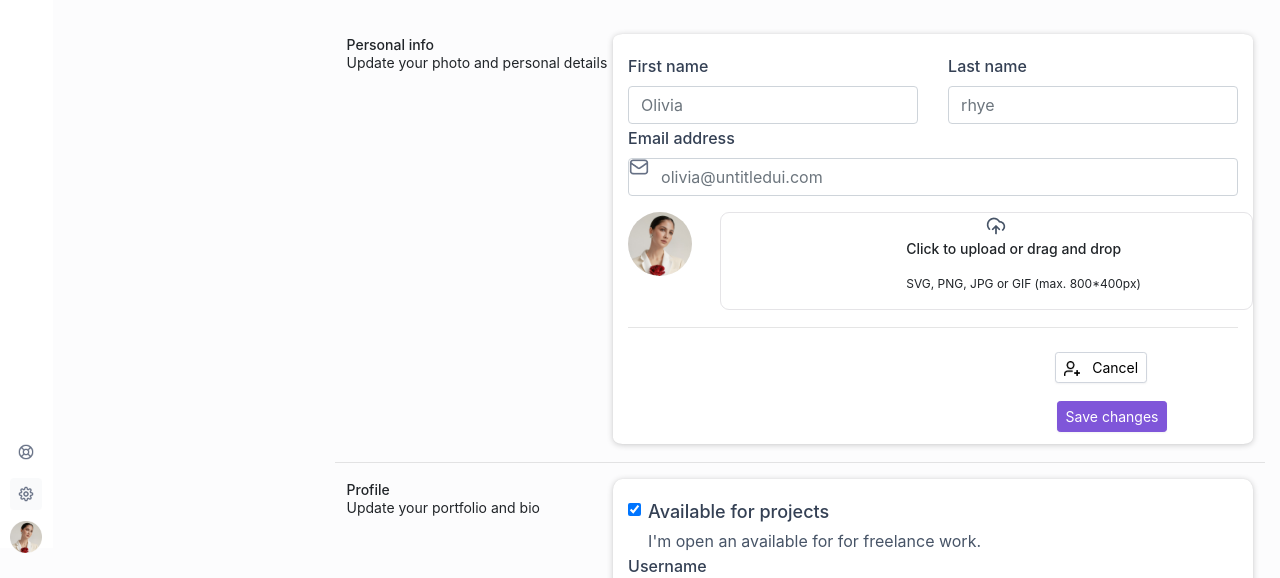
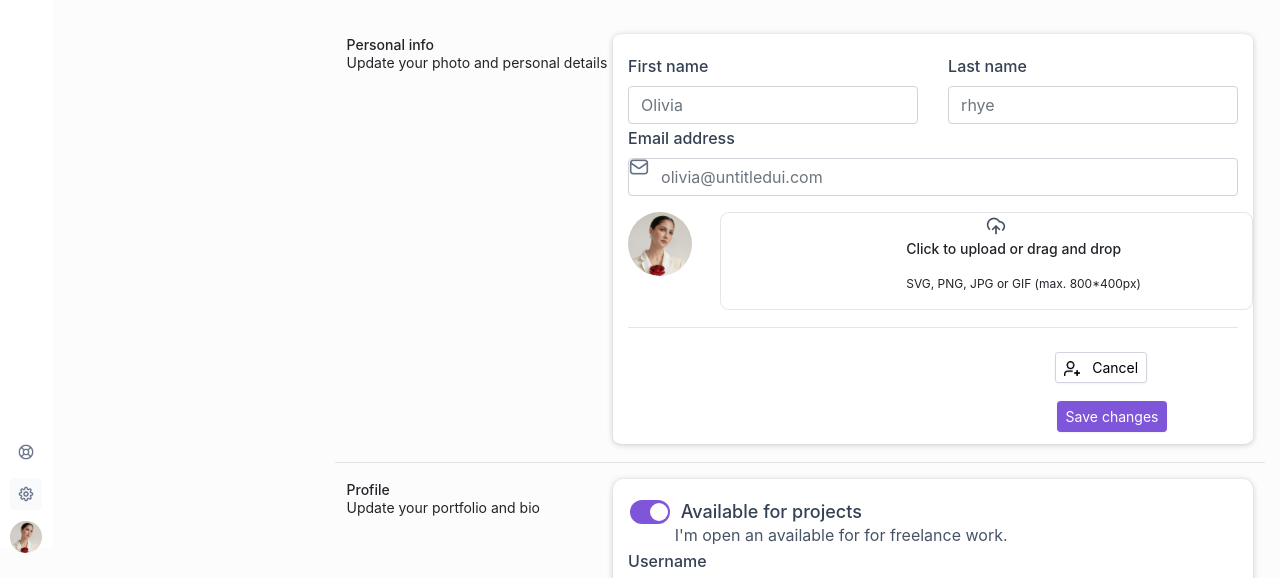
Before and after one commit to thespartonguru/Cogo_a_3, a plain HTML site: page index.html in a window 1280 px wide. Shown: the part 368-946 px from the top of the page. Drawn offline with nearby package versions, Linux system fonts and the light colour scheme.

Commit message:
button fixed

```diff
--- a/index.html
+++ b/index.html
@@ -190,9 +190,15 @@
                         <form>
 
                         <div class="form-check form-switch">
-                            <input class="form-check-input" type="checkbox" role="switch" id="flexSwitchCheckChecked" checked>
+                            <!-- <input class="form-check-input" type="checkbox" role="switch" id="flexSwitchCheckChecked" checked> -->
+
+                            <!-- Rounded switch -->
+                            <label class="switch">
+                                <input type="checkbox" checked>
+                                <span class="slider round"></span>
+                              </label>
                             <label class="form-check-label" for="flexSwitchCheckChecked">Available for projects</label>
-                            <div class="form-text" style="color: #475467;">I'm open an available for for freelance work.</div>
+                            <div class="form-text" style="color: #475467; margin-left: 4.5%; margin-top: -1.5%;">I'm open an available for for freelance work.</div>
                         </div>
                         <div class="mb-3">
                             <label for="basic-url" class="form-label">Username</label>
--- a/style.css
+++ b/style.css
@@ -256,3 +256,78 @@ line-height: 24px;
     border-radius: 48%
     /* margin-left:70%; */
 }
+
+
+
+
+
+
+
+
+
+
+
+
+.switch {
+    position: relative;
+    display: inline-block;
+    width: 40px;
+    height: 10%;
+    margin-right: 1%;
+    margin-left: -3%;
+  }
+
+  /* Hide default HTML checkbox */
+  .switch input {
+    opacity: 0;
+    width: 0;
+    height: 0;
+  }
+
+  /* The slider */
+  .slider {
+    position: absolute;
+    cursor: pointer;
+    top: 0;
+    left: 0;
+    right: 0;
+    bottom: 0;
+    background-color: #ccc;
+    -webkit-transition: .4s;
+    transition: .4s;
+  }
+
+  .slider:before {
+    position: absolute;
+    content: "";
+    height: 18px;
+    width: 18px;
+    left: 4px;
+    bottom: 3px;
+    background-color: white;
+    -webkit-transition: .4s;
+    transition: .4s;
+  }
+
+  input:checked + .slider {
+    background-color: #7F56D9;
+  }
+
+  input:focus + .slider {
+    box-shadow: 0 0 1px #7F56D9;
+  }
+
+  input:checked + .slider:before {
+    -webkit-transform: translateX(16px);
+    -ms-transform: translateX(16px);
+    transform: translateX(16px);
+  }
+
+  /* Rounded sliders */
+  .slider.round {
+    border-radius: 34px;
+  }
+
+  .slider.round:before {
+    border-radius: 50%;
+  }
```
